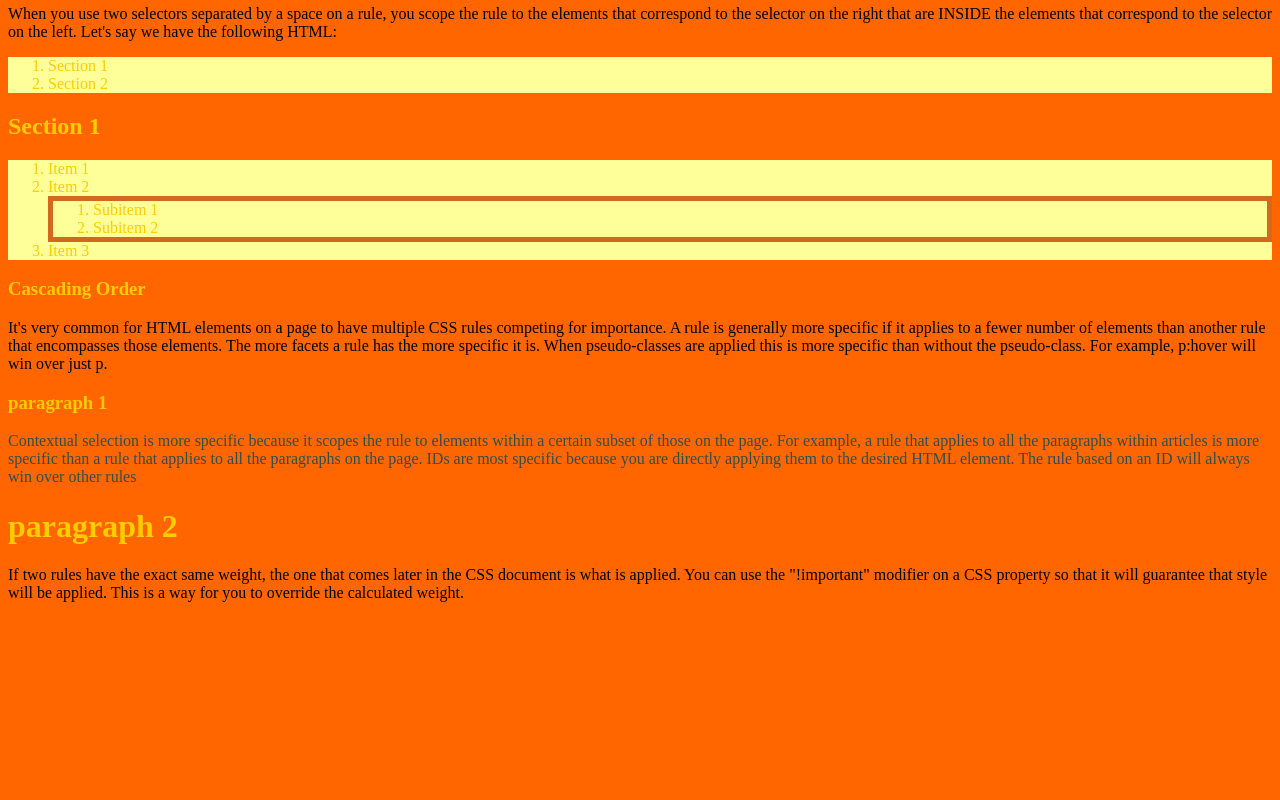
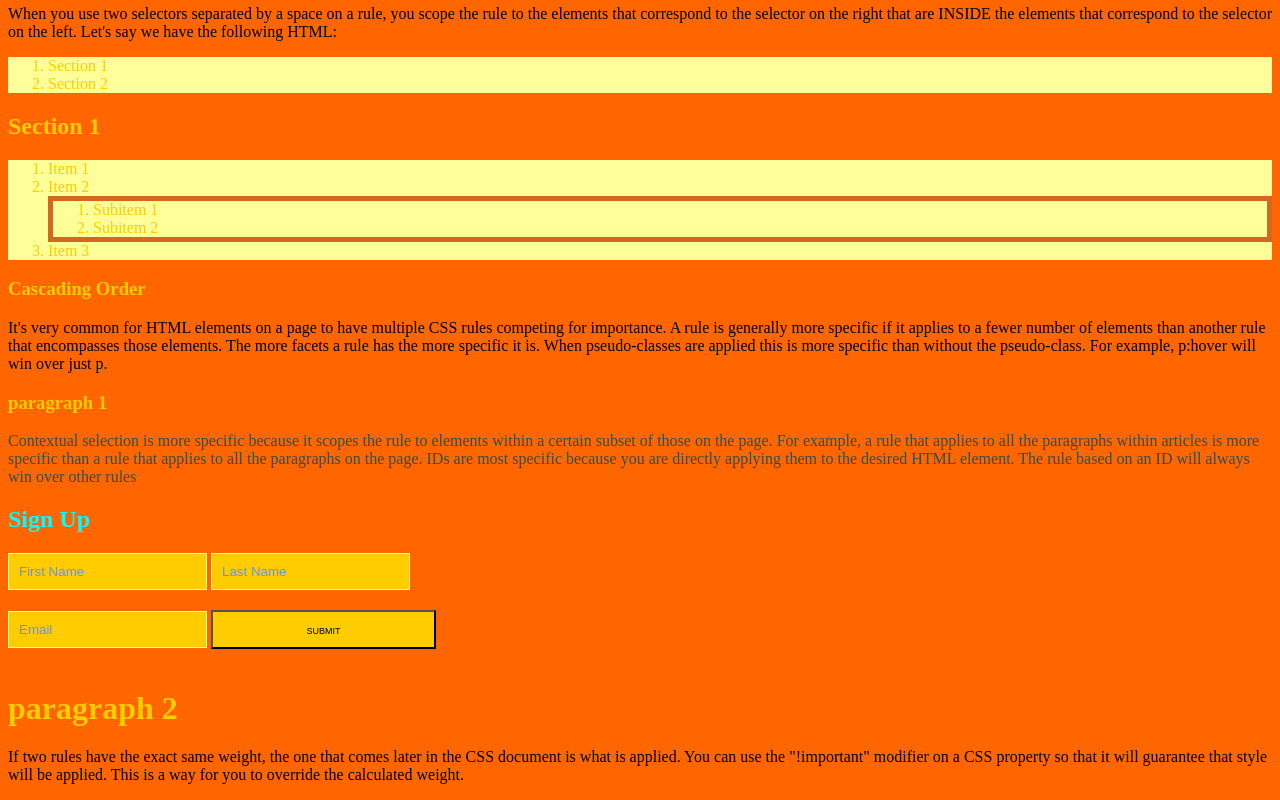
Before and after one commit to danieladelvos/css-spielplatz, a plain HTML site: page lessons/module-3-targeting-with-css-selectors/index.html in a window 1280 px wide. Shown: the part 389-1189 px from the top of the page. Before the commit the page ends 1007 px from the top, so only its background shows below. Drawn offline with Linux system fonts and the light colour scheme.

Commit message:
module 3 build form

```diff
--- a/lessons/module-3-targeting-with-css-selectors/index.html
+++ b/lessons/module-3-targeting-with-css-selectors/index.html
@@ -90,6 +90,18 @@
         </p>
       </article>
     </section>
+    <div class="form">
+      <form>
+        <h2>
+          Sign Up
+        </h2>
+        <input type="text" value="First Name"/>
+        <input type="text" value="Last Name"/>
+        <br />
+        <input type="text" value="Email"/>
+        <button>Submit</button>
+      </form>
+    </div>
     <footer>
       <h1>paragraph 2</h1>
       <p>
--- a/lessons/module-3-targeting-with-css-selectors/styles.css
+++ b/lessons/module-3-targeting-with-css-selectors/styles.css
@@ -57,3 +57,27 @@ article ol {
 article ol ol {
   border: 5px chocolate solid;
 }
+
+.form {
+  color: aqua;
+}
+
+.form input {
+  background-color: #ffcc00;
+  color: cornflowerblue;
+  border: 1px #ffff99 solid;
+  padding: 10px;
+  margin-bottom: 20px;
+}
+
+.form input:hover {
+  border: 2px #000000 solid;
+  color: azure;
+}
+ .form button {
+   background-color: #ffcc00;
+   color: #000000;
+   font-variant: all-small-caps;
+   padding: 10px 20px;
+   width: 225px;
+ }
```
